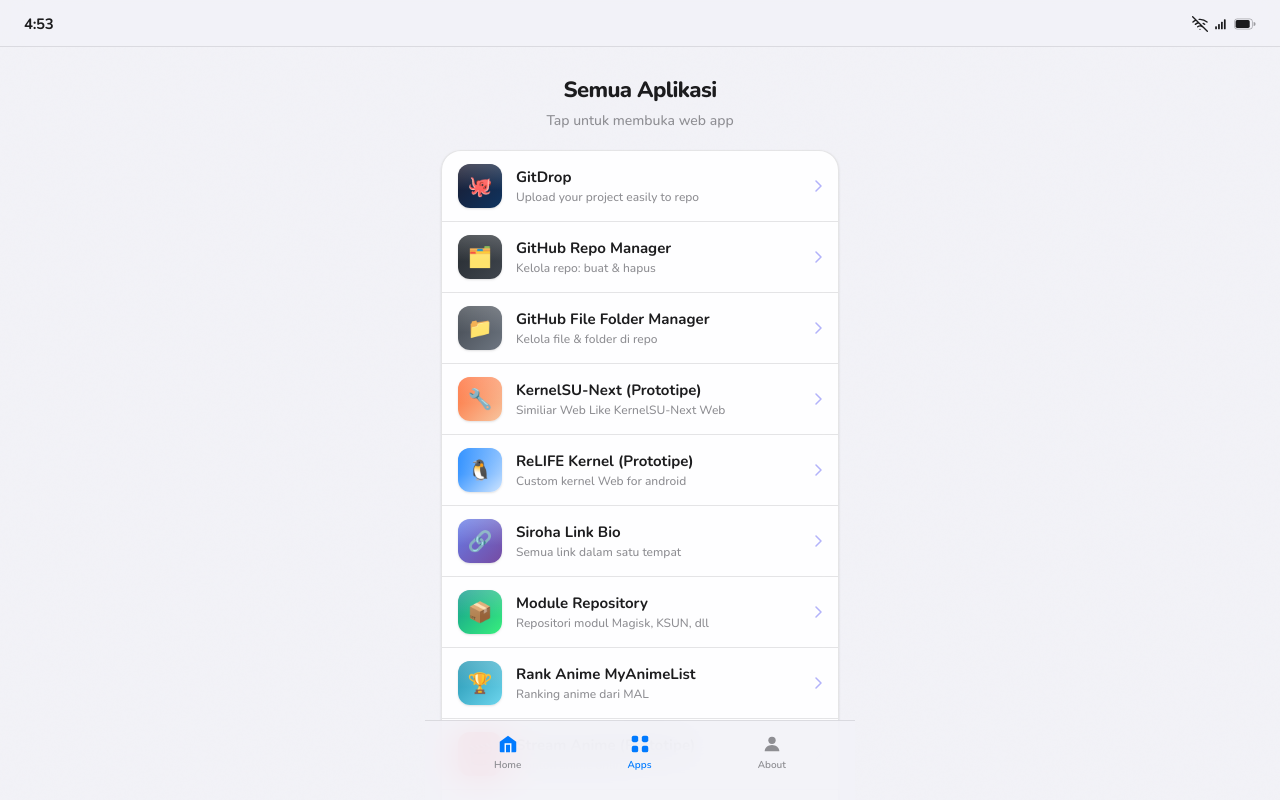
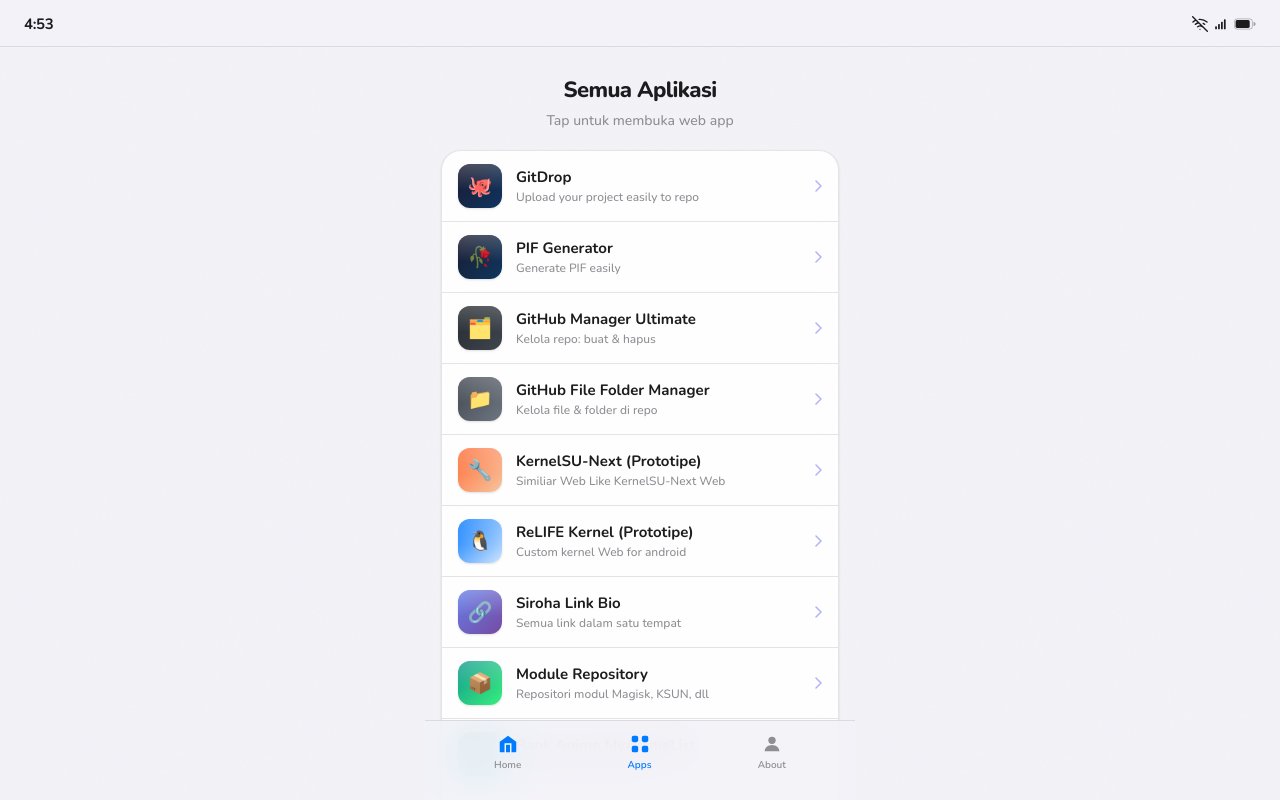
Before and after one commit to rahmatsobrian/rahmatsobrian, a plain HTML site: page index.html in a window 1280 px wide. Both pictures are taken after a click on the button "Apps". Shown: the top 800 px of the page. Drawn offline with nearby package versions, Linux system fonts and the light colour scheme.

Commit message:
Add files via upload

```diff
--- a/index.html
+++ b/index.html
@@ -627,9 +627,9 @@
         <span class="app-name">TikTok Download</span>
       </a>
 
-      <a href="https://cvatsgen.vercel.app" target="_blank" rel="noopener" class="app-item" style="animation-delay:0.65s">
+      <a href="https://pifgen.vercel.app" target="_blank" rel="noopener" class="app-item" style="animation-delay:0.65s">
         <div class="app-icon" style="background:linear-gradient(135deg,#667eea,#764ba2)">📄</div>
-        <span class="app-name">CV ATS Generator</span>
+        <span class="app-name">PIF Generator</span>
       </a>
 
       <a href="https://module-repository.vercel.app" target="_blank" rel="noopener" class="app-item" style="animation-delay:0.7s">
@@ -637,7 +637,7 @@
         <span class="app-name">Module Repo</span>
       </a>
 
-      <a href="https://mal-rank.vercel.app" target="_blank" rel="noopener" class="app-item" style="animation-delay:0.75s">
+      <a href="https://topanimelistmal.vercel.app" target="_blank" rel="noopener" class="app-item" style="animation-delay:0.75s">
         <div class="app-icon" style="background:linear-gradient(135deg,#2193b0,#6dd5ed)">🏆</div>
         <span class="app-name">Anime MAL Rank</span>
       </a>
@@ -665,10 +665,19 @@
         <svg class="chevron" viewBox="0 0 7 12" fill="none"><path d="M1 1l5 5-5 5" stroke="currentColor" stroke-width="1.5" stroke-linecap="round" stroke-linejoin="round"/></svg>
       </a>
 
-      <a href="https://githubrepomgr.vercel.app" target="_blank" rel="noopener" class="app-row" style="animation-delay:0.15s">
+      <a href="https://pifgen.vercel.app" target="_blank" rel="noopener" class="app-row" style="animation-delay:0.1s">
+        <div class="row-icon" style="background:linear-gradient(135deg,#1a1a2e,#0f3760)">🥀</div>
+        <div class="row-text">
+          <div class="row-title">PIF Generator</div>
+          <div class="row-desc">Generate PIF easily</div>
+        </div>
+        <svg class="chevron" viewBox="0 0 7 12" fill="none"><path d="M1 1l5 5-5 5" stroke="currentColor" stroke-width="1.5" stroke-linecap="round" stroke-linejoin="round"/></svg>
+      </a>
+
+      <a href="https://githubmgr.vercel.app" target="_blank" rel="noopener" class="app-row" style="animation-delay:0.15s">
         <div class="row-icon" style="background:linear-gradient(135deg,#24292e,#40464e)">🗂️</div>
         <div class="row-text">
-          <div class="row-title">GitHub Repo Manager</div>
+          <div class="row-title">GitHub Manager Ultimate</div>
           <div class="row-desc">Kelola repo: buat & hapus</div>
         </div>
         <svg class="chevron" viewBox="0 0 7 12" fill="none"><path d="M1 1l5 5-5 5" stroke="currentColor" stroke-width="1.5" stroke-linecap="round" stroke-linejoin="round"/></svg>
```
